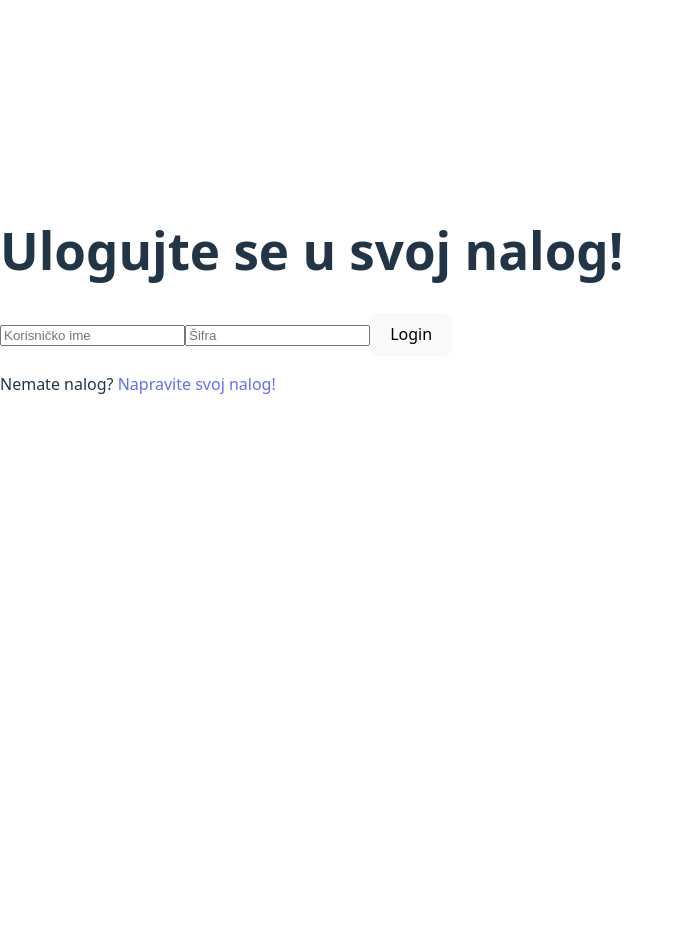
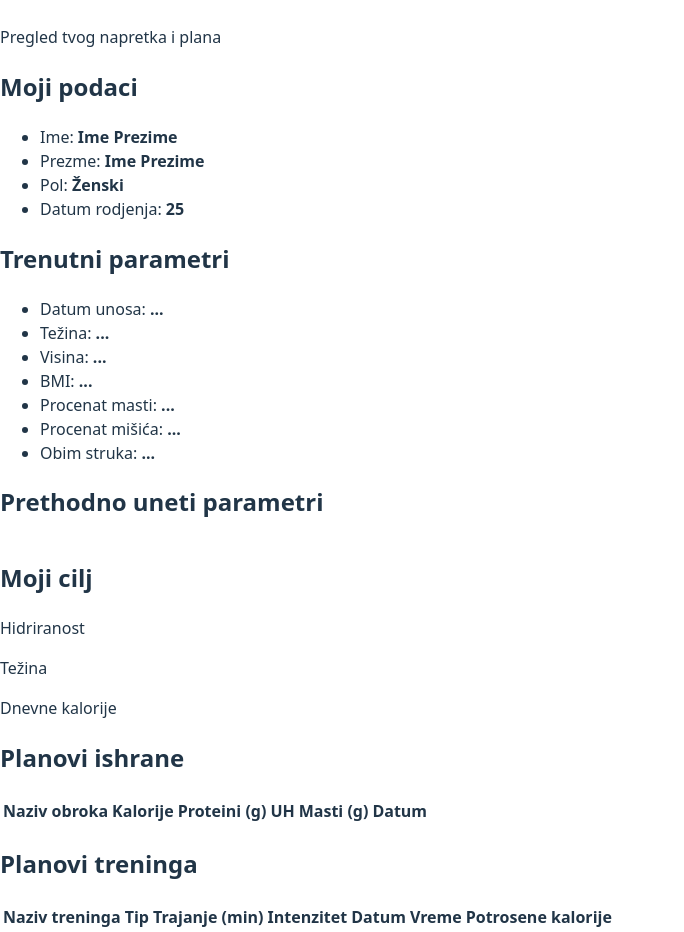
Before and after one commit to elab-development/internet-tehnologije-2025-fitnesplanerapk, a React (Vite) app in the folder react/: page /dashboard in a window 1280 px wide. Before the commit this address led to /login. Shown: the part 100-1032 px from the top of the page, without its empty margins (0-684 px from the left). Before the commit the page ends 800 px from the top, so only its background shows below. Built offline with nearby package versions, Linux system fonts and the light colour scheme.

Commit message:
Dodat html za user deo apk

```diff
--- a/react/src/components/DefaultLayout.jsx
+++ b/react/src/components/DefaultLayout.jsx
@@ -4,9 +4,9 @@ import {Navigate, Outlet} from "react-router-dom";
 import { useStateContext } from '../contexts/ContextProvider';
 export default function DefaultLayout() {
     const{user, token}=useStateContext()
-    if(!token){
-        return <Navigate to="/login" />
-    }
+    // if(!token){
+    //     return <Navigate to="/login" />
+    // }
   return (
     <div id="defaultLayout">
         <Outlet />
--- /dev/null
+++ b/react/src/views/AdminDashboard.jsx
@@ -0,0 +1,46 @@
+import React from 'react'
+
+export default function AdminDashboard() {
+  return (
+    <div>
+        {/* header kao reusable komponenta, kasnije dodajem */}
+
+        <header className="admin-header">
+            <h1>Admin Dashboard</h1>
+            <p>Upravljanje korisnicima i vežbama</p>
+        </header>
+        <section className="card users-section">
+        <h2>Lista korisnika</h2>
+
+        <table className="users-table">
+          <thead>
+            <tr>
+
+              <th>Ime</th>
+              <th>Prezime</th>
+              <th>Email</th>
+              <th>Username</th>
+              <th>Datum registracije</th>
+            </tr>
+          </thead>
+        </table>
+        </section>
+
+        <section className="card exercises-section">
+        <h2>Lista vežbi</h2>
+
+        <table className="exercises-table">
+          <thead>
+            <tr>
+
+              <th>Gornji deo tela</th>
+              <th>Donji deo tela</th>
+              <th>Kardio vežbe</th>
+
+            </tr>
+          </thead>
+        </table>
+        </section>
+    </div>
+  )
+}
--- a/react/src/views/Dashboard.jsx
+++ b/react/src/views/Dashboard.jsx
@@ -2,6 +2,122 @@ import React from 'react'
 
 export default function Dashboard() {
   return (
-    <div>Dashboard</div>
+    <div class="dashboard">
+      {/* header aplikacije ubacujem kao reusable komponentu posle */}
+      <header className="dashboard-header">
+        <h1>Moj fitness dashboard</h1>
+        <p>Pregled tvog napretka i plana</p>
+      </header>
+    <section className="card user-info">
+        <h2>Moji podaci</h2>
+        <ul>
+          <li>Ime: <strong>Ime Prezime</strong></li>
+          <li>Prezme: <strong>Ime Prezime</strong></li>
+          <li>Pol: <strong>Ženski</strong></li>
+          <li>Datum rodjenja: <strong>25</strong></li>
+        </ul>
+      </section>
+
+      <section className="card parametri">
+        <h2>Trenutni parametri</h2>
+        <ul>
+          <li>Datum unosa: <strong>...</strong></li>
+          <li>Težina: <strong>...</strong></li>
+          <li>Visina: <strong>...</strong></li>
+          <li>BMI: <strong>...</strong></li>
+          <li>Procenat masti: <strong>...</strong></li>
+          <li>Procenat mišića: <strong>...</strong></li>
+          <li>Obim struka: <strong>...</strong></li>
+        </ul>
+        <h2>Prethodno uneti parametri</h2>
+        <tbody>
+          {/* {parametri.map(p => (
+            <tr key={p.id}>
+              <td>{p.naziv}</td>
+              <td>{p.vrednost}</td>
+              <td>{p.jedinica}</td>
+              <td>{p.datumUnosa}</td>
+            </tr>
+          ))} */}
+        </tbody>
+      </section>
+
+
+      <section className="card goal">
+        <h2>Moji cilj</h2>
+        <p>
+          Hidriranost
+        </p>
+        <p>
+          Težina
+        </p>
+        <p>
+          Dnevne kalorije
+        </p>
+      </section>
+
+
+    <section>
+       <h2>Planovi ishrane</h2>
+        <table className="nutrition-plan-table">
+          <thead>
+            <tr>
+              <th>Naziv obroka</th>
+
+              <th>Kalorije</th>
+              <th>Proteini (g)</th>
+              <th>UH</th>
+              <th>Masti (g)</th>
+              <th>Datum</th>
+            </tr>
+          </thead>
+
+          <tbody>
+            {/* {planIshrane.map(obrok => (
+              <tr key={obrok.id}>
+                <td>{obrok.nazivObroka}</td>
+
+                <td>{obrok.kalorije}</td>
+                <td>{obrok.proteini}</td>
+                <td>{obrok.ugljeniHidrati}</td>
+                <td>{obrok.masti}</td>
+                <td>{obrok.datun}</td>
+              </tr>
+            ))} */}
+          </tbody>
+        </table>
+    </section>
+
+    <section>
+      <h2>Planovi treninga</h2>
+         <table className="training-plan-table">
+            <thead>
+              <tr>
+                <th>Naziv treninga</th>
+                <th>Tip</th>
+                <th>Trajanje (min)</th>
+                <th>Intenzitet</th>
+                <th>Datum</th>
+                <th>Vreme</th>
+                <th>Potrosene kalorije</th>
+              </tr>
+            </thead>
+
+            <tbody>
+              {/* {planTreninga.map(trening => (
+                <tr key={trening.id}>
+                  <td>{trening.naziv}</td>
+                  <td>{trening.tip}</td>
+                  <td>{trening.trajanje}</td>
+                  <td>{trening.intenzitet}</td>
+                  <td>{trening.datum}</td>
+                  <td>{trening.vreme}</td>
+                </tr>
+              ))} */}
+            </tbody>
+          </table>
+    </section>
+
+    </div>
   )
 }
--- a/react/src/views/Register.jsx
+++ b/react/src/views/Register.jsx
@@ -13,7 +13,7 @@ export default function Register() {
      <div>
             <div>
                 <form onSubmit={onSubmit}>
-                    <h1>Ulogujte se u svoj nalog!</h1>
+                    <h1>Napravite svoj nalog!</h1>
                     <input type="ime" placeholder="Ime" />
                     <input type="prezime" placeholder="Prezime" />
                     <input type="mail" placeholder="Mail adresa" />
```
Also changed, not shown: react/src/router.jsx (+7 -0 lines).
